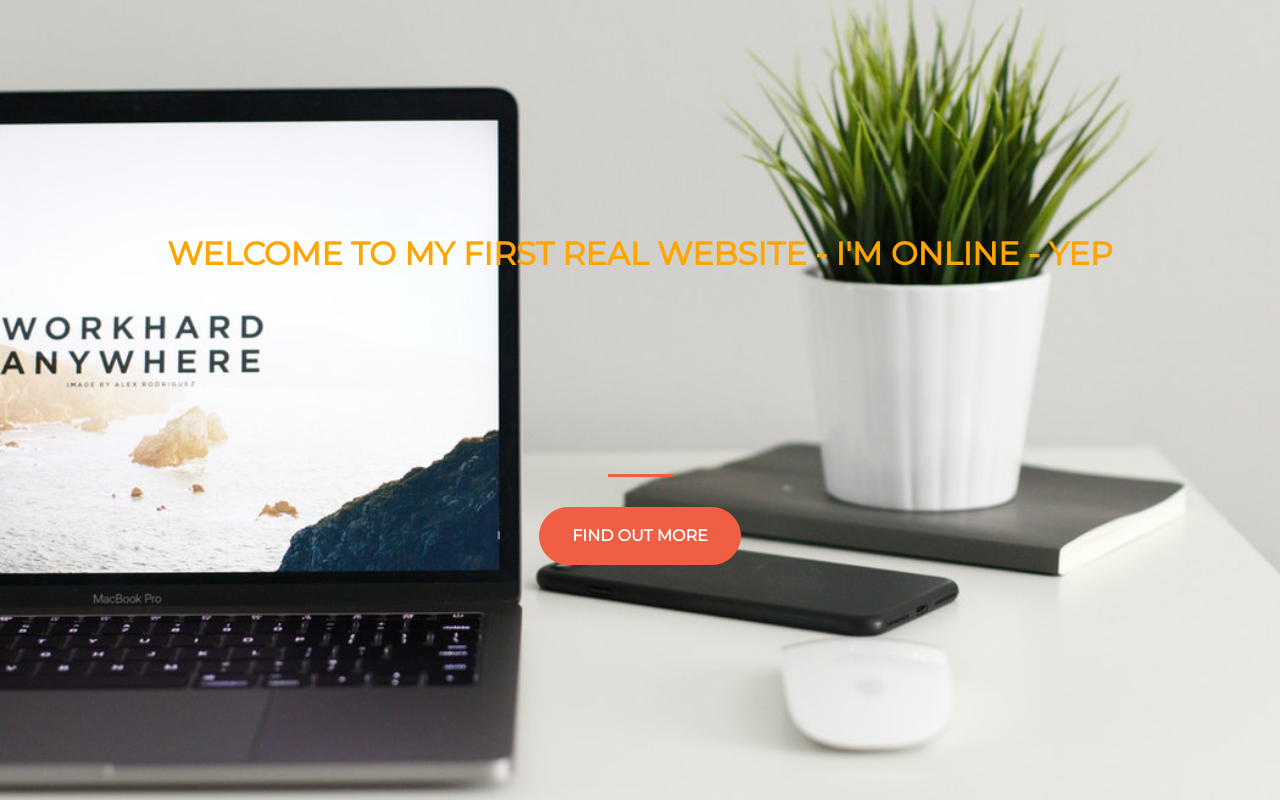
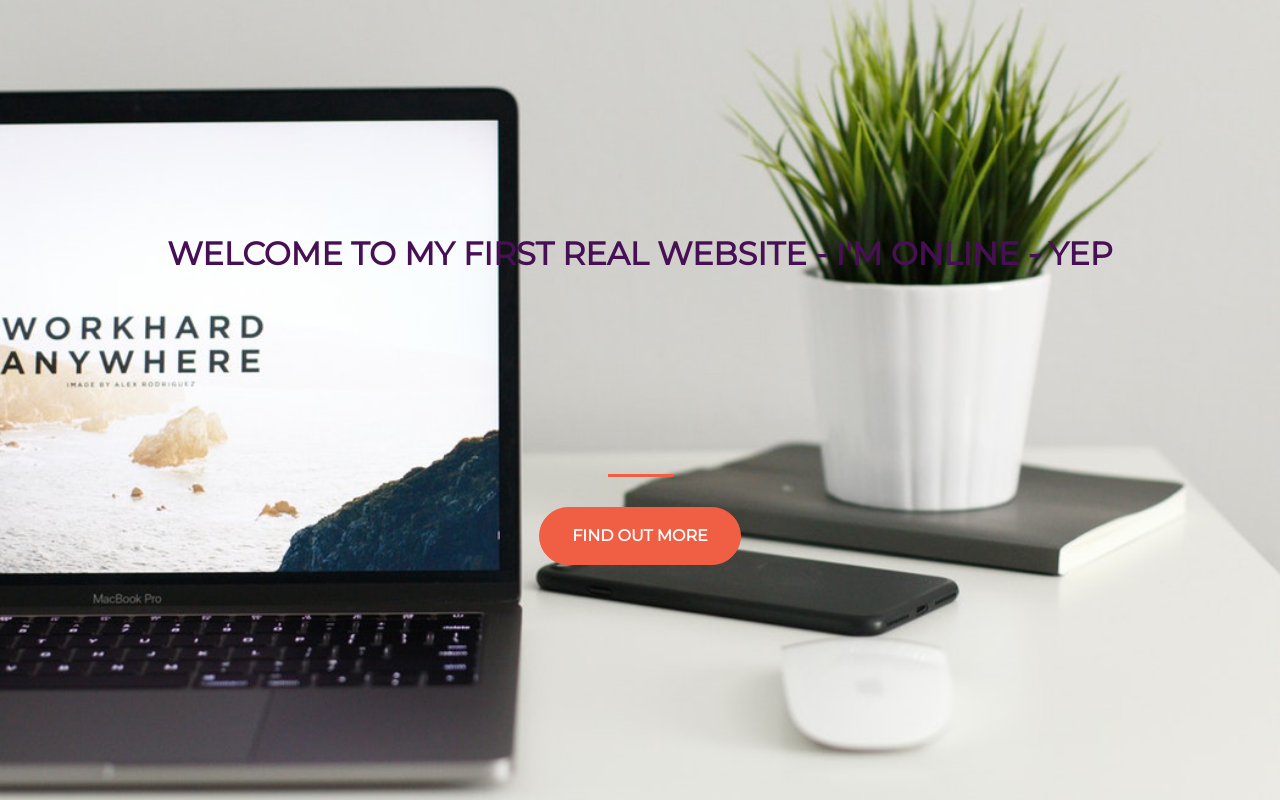
Before and after one commit to mendellini/mendellini.github.io, a plain HTML site: page index.html in a window 1280 px wide. Drawn offline with nearby package versions, Linux system fonts and the light colour scheme.

Commit message:
update faded color last 2

```diff
--- a/style.css
+++ b/style.css
@@ -16,7 +16,7 @@ hr {
 }
 
 .faded {
-  color: orange;
+  color: #481054;
 }
 
 header.startup {
```
